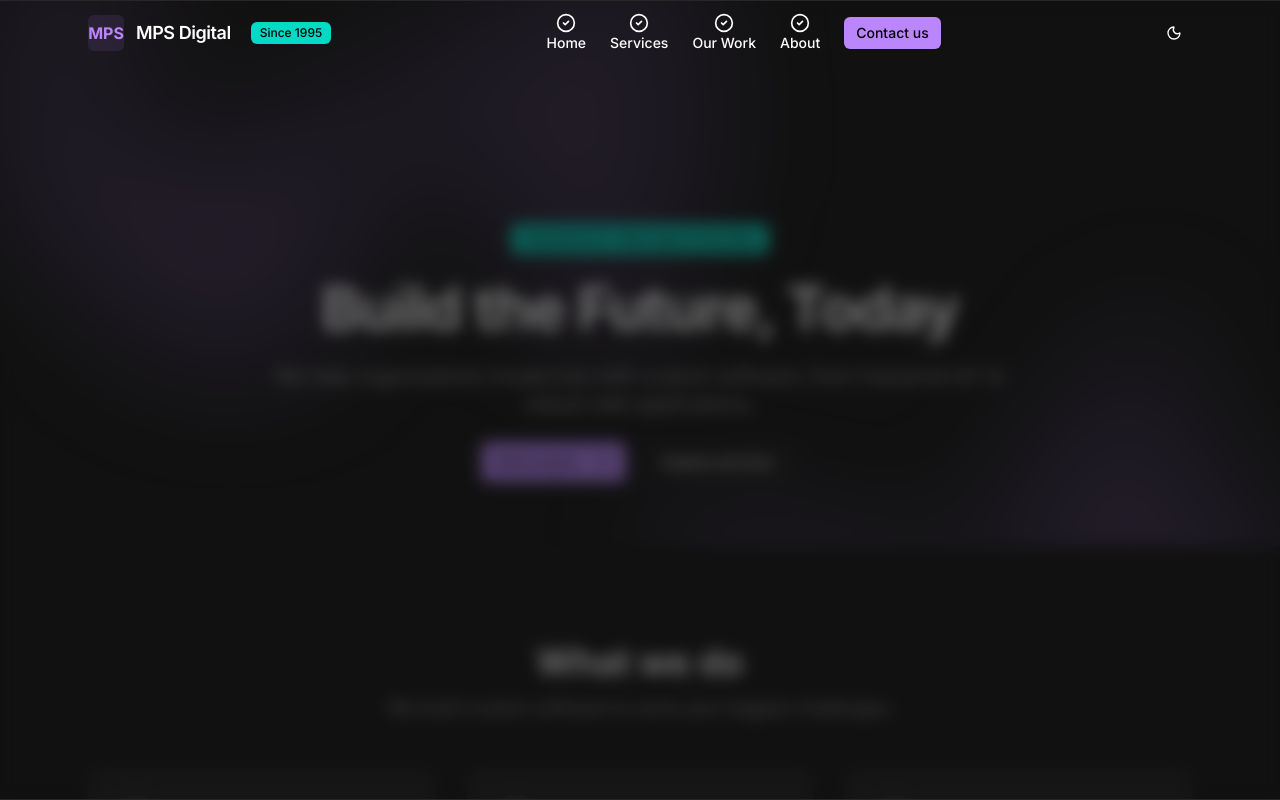
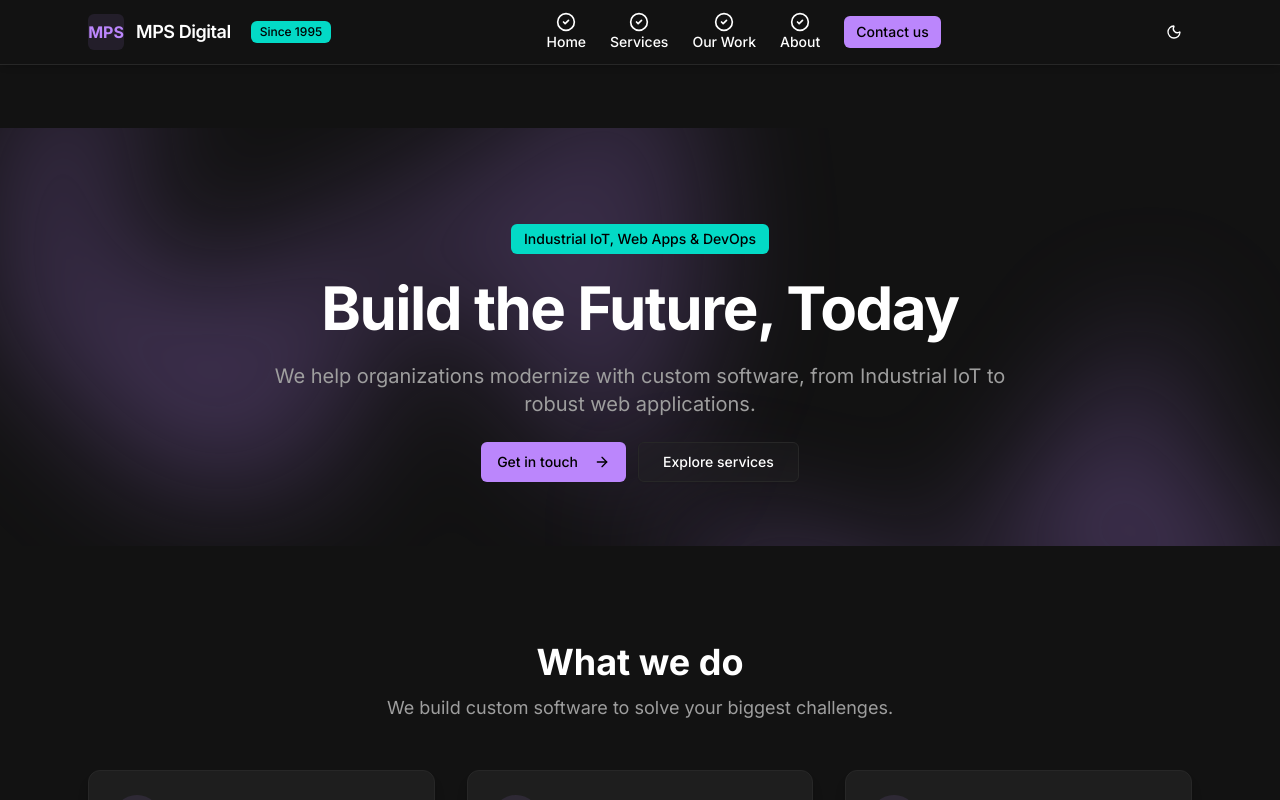
Before and after one commit to raghavtan/mps.in, a Next.js app: page / in a window 1280 px wide. Shown: the top 800 px of the page. Built offline with nearby package versions, Linux system fonts and the light colour scheme.

Commit message:
fix navigation bar
-
Signed-off-by: Raghav Tandon <raghavtan@gmail.com>

```diff
--- a/src/app/page.tsx
+++ b/src/app/page.tsx
@@ -42,7 +42,7 @@
     return (
         <div className="min-h-screen bg-background text-foreground">
             {/* Nav */}
-            <header className="fixed inset-x-0 bottom-0 z-50 border-t bg-background/70 backdrop-blur supports-[backdrop-filter]:bg-background/60 shadow-t-md md:top-0 md:border-b md:shadow-md">
+            <header className="fixed left-0 right-0 bottom-0 z-50 border-t bg-background/90 backdrop-blur supports-[backdrop-filter]:bg-background/80 shadow-t-md md:top-0 md:bottom-auto md:border-t-0 md:border-b md:shadow-md md:bg-background md:backdrop-blur-none">
                 <div className="mx-auto flex max-w-6xl items-center justify-between px-4 py-3 md:px-6">
                     <div className="hidden items-center gap-3 md:flex">
                         <div className="size-9 rounded-md bg-primary/10 grid place-items-center">
@@ -109,9 +109,9 @@
                 )}
             </header>
 
-            <main>
+            <main className="md:pt-32">
                 {/* Hero */}
-                <section id="home" className="relative isolate overflow-hidden pt-24 sm:pt-32 md:pt-40">
+                <section id="home" className="relative isolate overflow-hidden pt-24 sm:pt-32 md:pt-8">
                     <div className="absolute inset-x-0 -top-40 -z-10 transform-gpu overflow-hidden blur-3xl sm:-top-80">
                         <div
                             className="relative left-[calc(50%-11rem)] aspect-[1155/678] w-[36.125rem] -translate-x-1/2 rotate-[30deg] bg-gradient-to-tr from-primary to-primary/70 opacity-30 sm:left-[calc(50%-30rem)] sm:w-[72.1875rem]"
```
